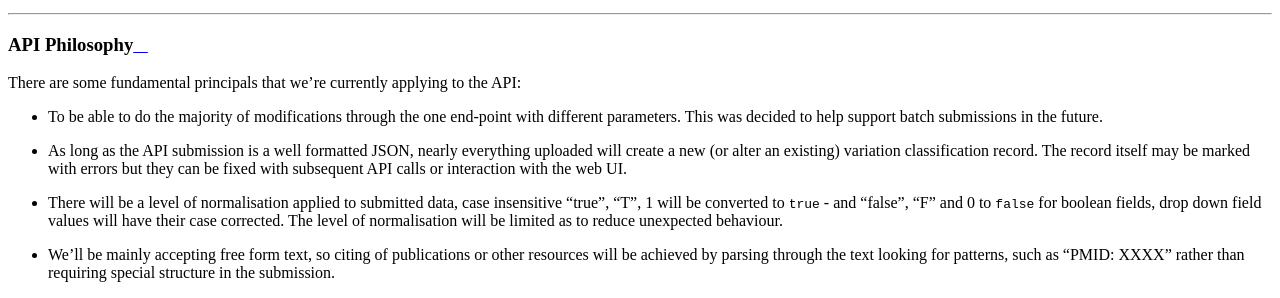
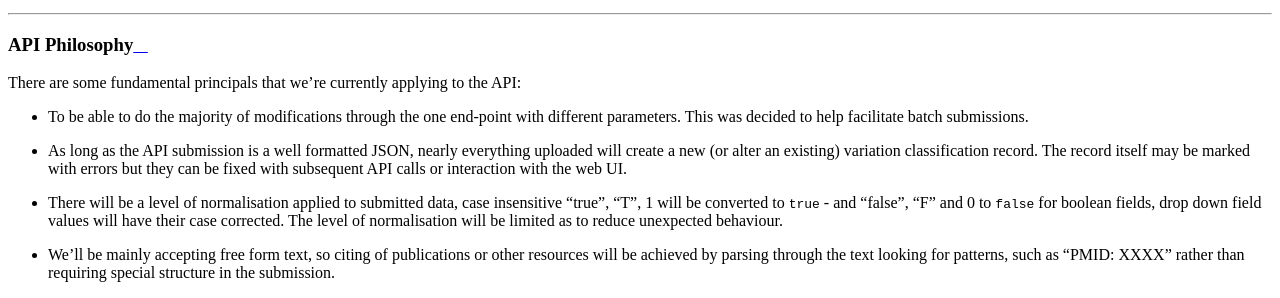
Before and after one commit to SACGF/shariant_docs, a Sphinx documentation site: the page built from docs/integration/api/philosophy.md, in a window 1280 px wide. Shown: the part 854-1152 px from the top of the page. Built offline with Sphinx 7.4.7 and the Read the Docs theme 2.0.0, drawn with Linux system fonts in a browser that asks for light colours.

Commit message:
Update philosophy.md

```diff
--- a/docs/integration/api/philosophy.md
+++ b/docs/integration/api/philosophy.md
@@ -2,7 +2,7 @@
 
 There are some fundamental principals that we're currently applying to the API:
 
-* To be able to do the majority of modifications through the one end-point with different parameters. This was decided to help support batch submissions in the future.
+* To be able to do the majority of modifications through the one end-point with different parameters. This was decided to help facilitate batch submissions.
 * As long as the API submission is a well formatted JSON, nearly everything uploaded will create a new (or alter an existing) variation classification record. The record itself may be marked with errors but they can be fixed with subsequent API calls or interaction with the web UI.
 * There will be a level of normalisation applied to submitted data, case insensitive "true", "T", 1 will be converted to `true` - and "false", "F" and 0 to `false` for boolean fields, drop down field values will have their case corrected. The level of normalisation will be limited as to reduce unexpected behaviour.
 * We'll be mainly accepting free form text, so citing of publications or other resources will be achieved by parsing through the text looking for patterns, such as "PMID: XXXX" rather than requiring special structure in the submission.
```
